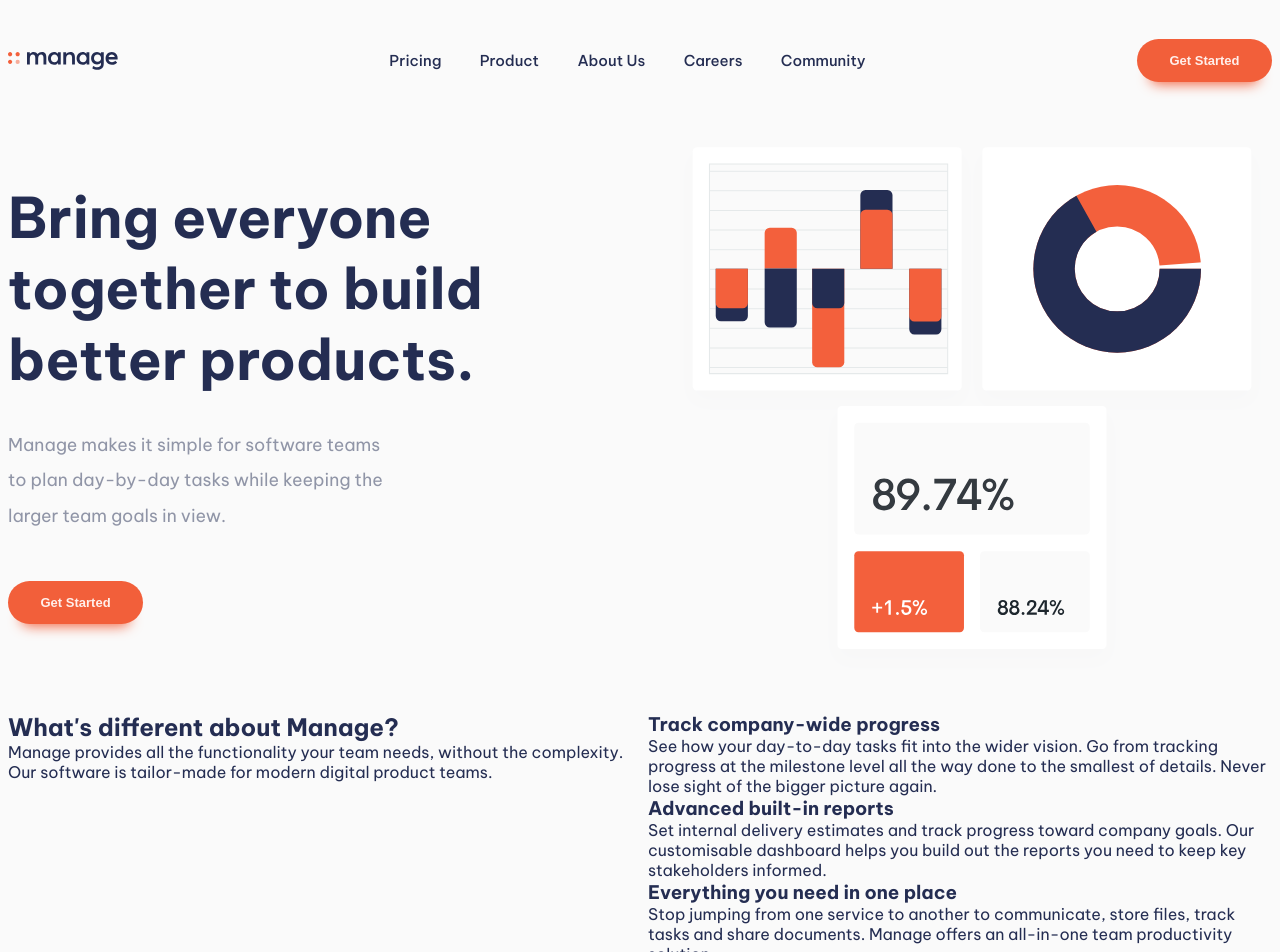
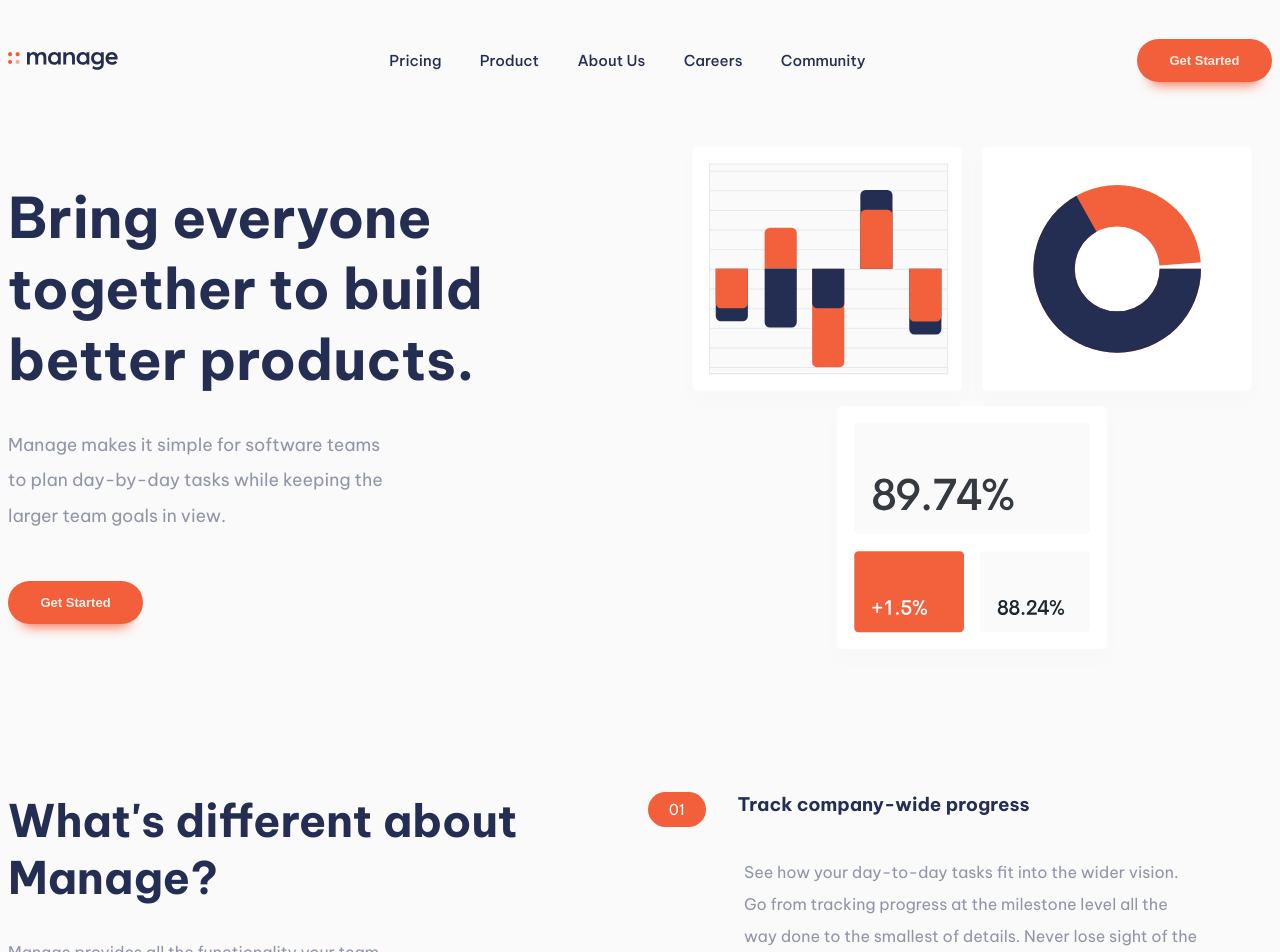
Before and after one commit to sara2lbadry/manage-landing-page, a React (Vite) app: page / in a window 1280 px wide. Shown: the top 952 px of the page. Built offline with nearby package versions, Linux system fonts and the light colour scheme.

Commit message:
home styling

```diff
--- a/src/components/home/Home.jsx
+++ b/src/components/home/Home.jsx
@@ -17,7 +17,7 @@ function Home() {
           <div className="list_conatiner">
             <ul className="number_list">
               <li>
-                <h3 className="list_title">Track company-wide progress</h3>
+                <h3 className="list_title"><span>01</span>Track company-wide progress</h3>
                 <p>
                   See how your day-to-day tasks fit into the wider vision. Go
                   from tracking progress at the milestone level all the way done
@@ -26,7 +26,7 @@ function Home() {
                 </p>
               </li>
               <li>
-                <h3 className="list_title">Advanced built-in reports</h3>
+                <h3 className="list_title"><span>02</span>Advanced built-in reports</h3>
                 <p>
                   Set internal delivery estimates and track progress toward
                   company goals. Our customisable dashboard helps you build out
@@ -34,7 +34,7 @@ function Home() {
                 </p>
               </li>
               <li>
-                <h3 className="list_title">Everything you need in one place</h3>
+                <h3 className="list_title"><span>03</span>Everything you need in one place</h3>
                 <p>
                   Stop jumping from one service to another to communicate, store
                   files, track tasks and share documents. Manage offers an
--- a/src/components/home/home.css
+++ b/src/components/home/home.css
@@ -0,0 +1,40 @@
+#home {
+  margin-top: 5rem;
+}
+
+.home_title {
+  font-size: 2.8rem;
+}
+.home_desc p {
+  color: var(--color-neutral-blue);
+  max-width: 35ch;
+  font-size: var(--fz-600);
+  margin-top: 1.8rem;
+  line-height: 2.2rem;
+}
+
+.number_list li {
+  margin-bottom: 3.5rem;
+  font-size: var(--fz-600);
+  color: var(--color-neutral-blue);
+}
+
+.list_title {
+  margin-bottom: 1.8rem;
+  color: var(--color-primary-blue);
+  display: flex;
+  gap: 2rem;
+}
+.list_title span {
+  background-color: var(--color-primary-red);
+  font-size: var(--fz-500);
+  font-weight: 400;
+  padding: 0.5rem 1.3rem;
+  border-radius: 2.8rem;
+  color: white;
+}
+.number_list li p {
+  margin-left: 6rem;
+  max-width: 42ch;
+  line-height: 2rem;
+}
```
